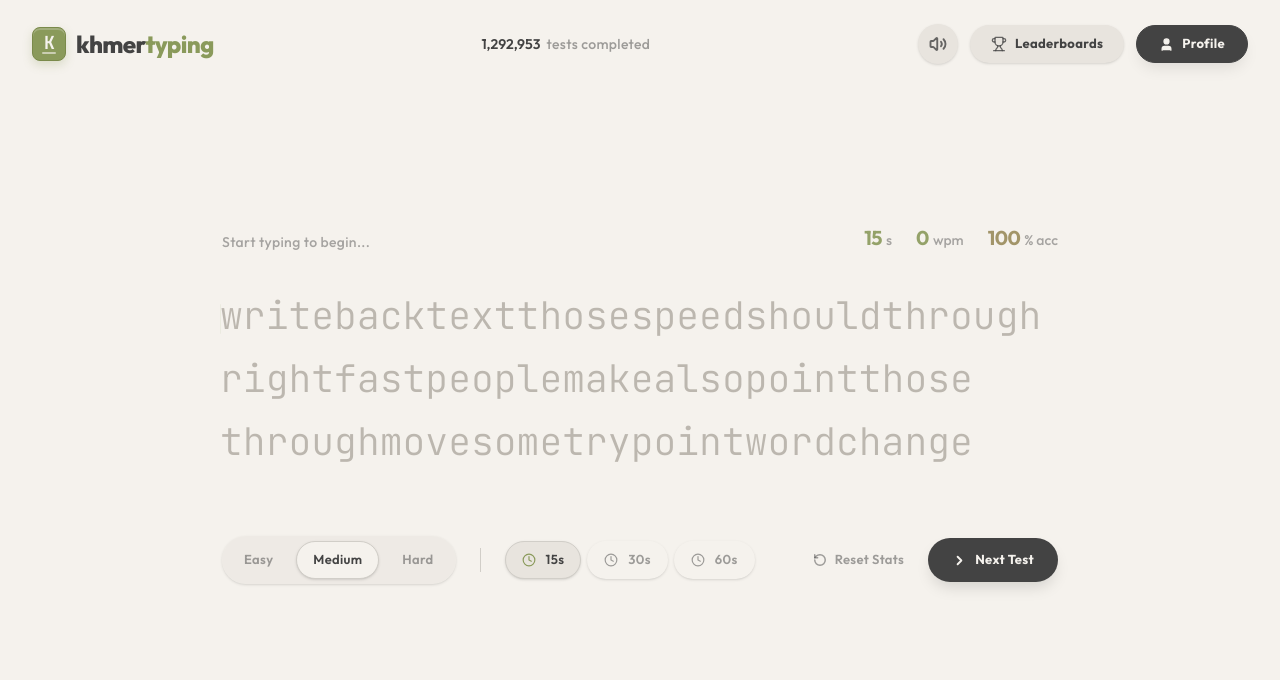
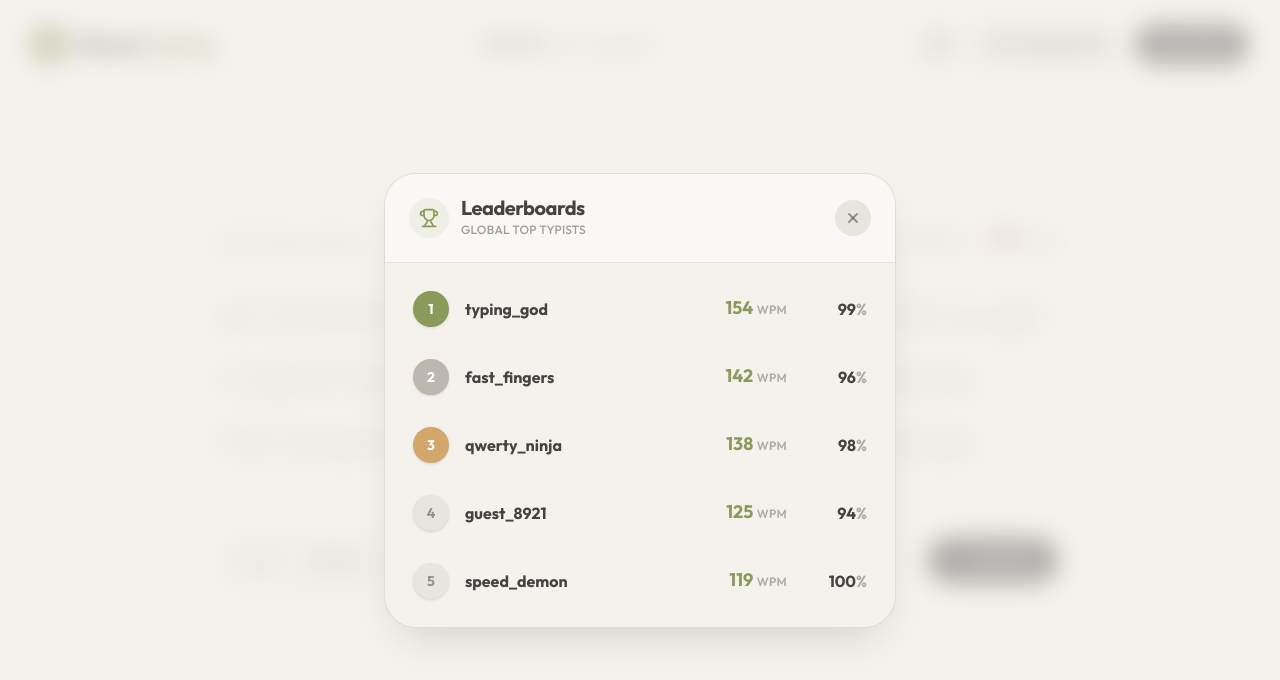
Before and after one commit to phalla-doll/khmer-typing, a Next.js app: page / in a window 1280 px wide. Both pictures are taken after a click on the button "Leaderboards". Shown: the top 680 px of the page. Built offline with nearby package versions, Linux system fonts and the light colour scheme.

Commit message:
feat: Add mock leaderboard data and UI element
Introduces mock data for the leaderboard and an `AnimatePresence` component to manage its visibility. This lays the groundwork for displaying user performance statistics.

```diff
--- a/app/page.tsx
+++ b/app/page.tsx
@@ -1,9 +1,17 @@
 'use client';
 
 import React, { useState, useEffect, useRef, useCallback } from 'react';
-import { Volume2, Trophy, RotateCcw, Smile, User, Clock, ChevronRight } from 'lucide-react';
+import { Volume2, Trophy, RotateCcw, Smile, User, Clock, ChevronRight, X } from 'lucide-react';
 import { cn } from '@/lib/utils';
-import { motion, useMotionValue, useSpring, useTransform } from 'motion/react';
+import { motion, useMotionValue, useSpring, useTransform, AnimatePresence } from 'motion/react';
+
+const MOCK_LEADERBOARD = [
+  { rank: 1, name: "typing_god", wpm: 154, acc: 99 },
+  { rank: 2, name: "fast_fingers", wpm: 142, acc: 96 },
+  { rank: 3, name: "qwerty_ninja", wpm: 138, acc: 98 },
+  { rank: 4, name: "guest_8921", wpm: 125, acc: 94 },
+  { rank: 5, name: "speed_demon", wpm: 119, acc: 100 },
+];
 
 const WORD_LISTS = {
   easy: "the be to of and a in that have i it for not on with he as you do at this but his by from they we say her she or an will my one all would there their what so up out if about who get which go me when make can like time no just him know take people into year your good some could them see other than then now look only come its over think also back after use two how our work first well way even new want because any these give day most us".split(" "),
@@ -87,6 +95,7 @@ export default function Home() {
   const [timeLeft, setTimeLeft] = useState(15);
   const [isActive, setIsActive] = useState(false);
   const [isFinished, setIsFinished] = useState(false);
+  const [showLeaderboard, setShowLeaderboard] = useState(false);
   const [wpm, setWpm] = useState(0);
   const [accuracy, setAccuracy] = useState(100);
 
@@ -350,7 +359,10 @@ export default function Home() {
           <button className="flex items-center justify-center w-10 h-10 rounded-full bg-[#E8E4DE] hover:bg-[#DDD9D2] border border-transparent hover:border-[#D1CEC8] shadow-sm outline-none active:scale-[0.98] transition-all duration-300">
             <Volume2 className="w-[18px] h-[18px] text-[#434343]/80" strokeWidth={2.5} />
           </button>
-          <button className="px-5 py-2 rounded-full bg-[#E8E4DE] hover:bg-[#DDD9D2] border border-transparent hover:border-[#D1CEC8] text-[13px] tracking-wide text-[#434343] font-bold active:scale-[0.98] transition-all duration-300 flex items-center gap-2 shadow-sm">
+          <button
+            onClick={() => setShowLeaderboard(true)}
+            className="px-5 py-2 rounded-full bg-[#E8E4DE] hover:bg-[#DDD9D2] border border-transparent hover:border-[#D1CEC8] text-[13px] tracking-wide text-[#434343] font-bold active:scale-[0.98] transition-all duration-300 flex items-center gap-2 shadow-sm"
+          >
             <Trophy className="w-4 h-4 text-[#434343]/80" />
             Leaderboards
           </button>
@@ -477,6 +489,73 @@ export default function Home() {
         </div>
       </main>
 
+      {/* Leaderboard Modal */}
+      <AnimatePresence>
+        {showLeaderboard && (
+          <motion.div
+            initial={{ opacity: 0 }}
+            animate={{ opacity: 1 }}
+            exit={{ opacity: 0 }}
+            className="fixed inset-0 z-50 flex items-center justify-center p-4 bg-[#F5F2ED]/60 backdrop-blur-md"
+            onClick={() => setShowLeaderboard(false)}
+          >
+            <motion.div
+              initial={{ opacity: 0, scale: 0.95, y: 15 }}
+              animate={{ opacity: 1, scale: 1, y: 0 }}
+              exit={{ opacity: 0, scale: 0.95, y: 15 }}
+              transition={{ type: "spring", stiffness: 300, damping: 30 }}
+              onClick={(e) => e.stopPropagation()}
+              className="bg-[#F5F2ED] w-full max-w-lg rounded-[2rem] shadow-[0_20px_40px_-15px_rgba(0,0,0,0.15)] overflow-hidden border border-[#D1CEC8]/60"
+            >
+              <div className="p-6 border-b border-[#D1CEC8]/50 flex items-center justify-between bg-white/50">
+                <div className="flex items-center gap-3">
+                  <div className="w-10 h-10 rounded-full bg-[#8A9A5B]/10 flex items-center justify-center">
+                    <Trophy className="w-5 h-5 text-[#8A9A5B]" />
+                  </div>
+                  <div>
+                    <h2 className="text-[#434343] font-bold text-xl tracking-tight leading-none mb-1">Leaderboards</h2>
+                    <div className="text-xs text-[#434343]/50 font-medium tracking-wide uppercase">Global Top Typists</div>
+                  </div>
+                </div>
+                <button
+                  onClick={() => setShowLeaderboard(false)}
+                  className="p-2.5 bg-[#E8E4DE] rounded-full text-[#434343]/50 hover:text-[#434343] hover:bg-[#DDD9D2] active:scale-95 transition-all outline-none"
+                >
+                  <X className="w-4 h-4" strokeWidth={3} />
+                </button>
+              </div>
+
+              <div className="p-3">
+                {MOCK_LEADERBOARD.map((user) => (
+                  <div key={user.rank} className="flex items-center justify-between p-4 hover:bg-[#E8E4DE]/50 rounded-2xl transition-colors group">
+                    <div className="flex items-center gap-4">
+                      <div className={cn(
+                        "w-9 h-9 rounded-full flex items-center justify-center font-bold text-sm shadow-sm",
+                        user.rank === 1 ? "bg-[#8A9A5B] text-white shadow-[#8A9A5B]/20" :
+                        user.rank === 2 ? "bg-[#BCB7AF] text-white" :
+                        user.rank === 3 ? "bg-[#D2A76B] text-white" :
+                        "bg-[#E8E4DE] text-[#434343]/50"
+                      )}>
+                        {user.rank}
+                      </div>
+                      <div className="font-bold text-[#434343] group-hover:text-[#8A9A5B] transition-colors">{user.name}</div>
+                    </div>
+                    <div className="flex items-center gap-8">
+                      <div className="text-right">
+                        <div className="font-bold text-[#8A9A5B] text-lg leading-none">{user.wpm} <span className="text-xs text-[#434343]/40 font-semibold tracking-wide">WPM</span></div>
+                      </div>
+                      <div className="text-right w-12">
+                        <div className="font-bold text-[#434343]">{user.acc}<span className="text-[#434343]/40">%</span></div>
+                      </div>
+                    </div>
+                  </div>
+                ))}
+              </div>
+            </motion.div>
+          </motion.div>
+        )}
+      </AnimatePresence>
+
     </div>
   );
 }
```
